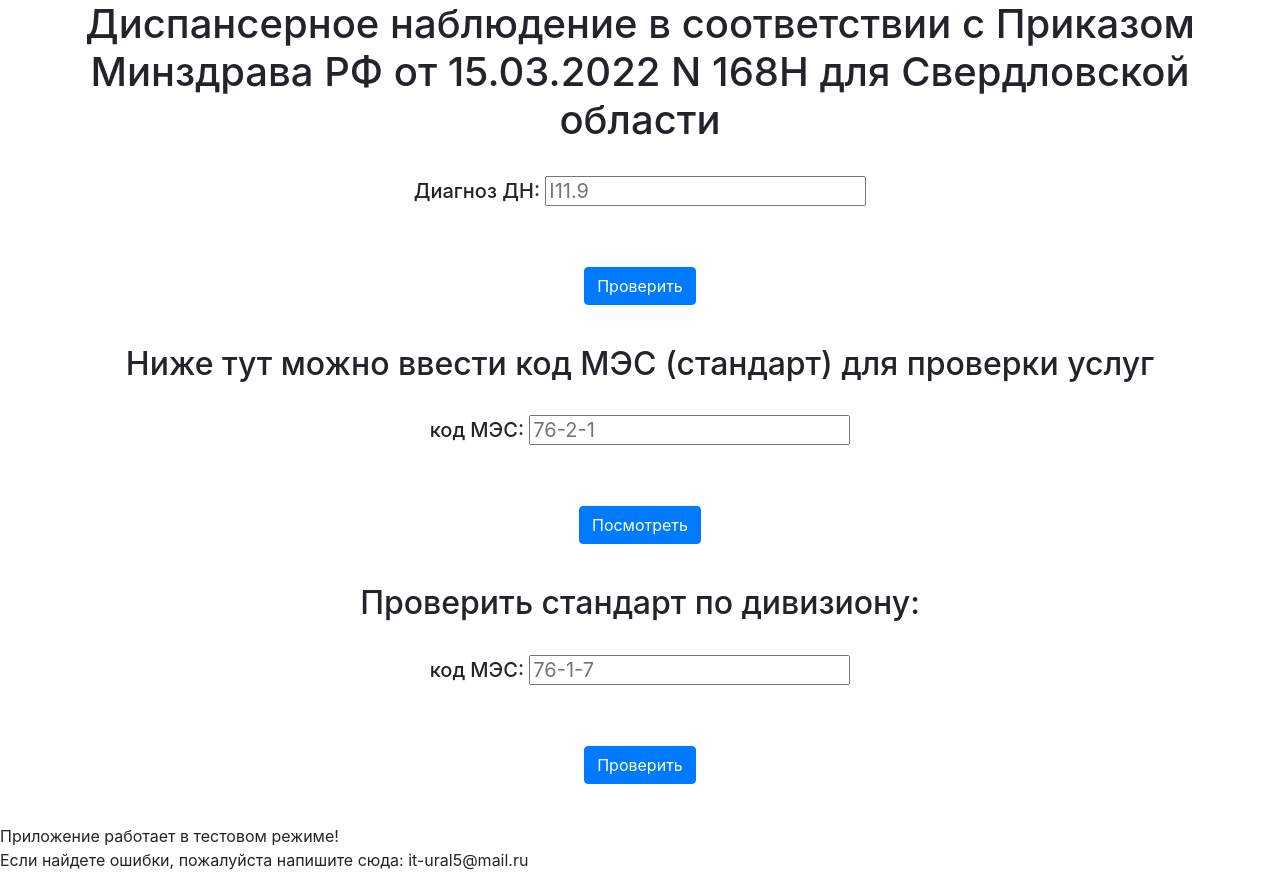
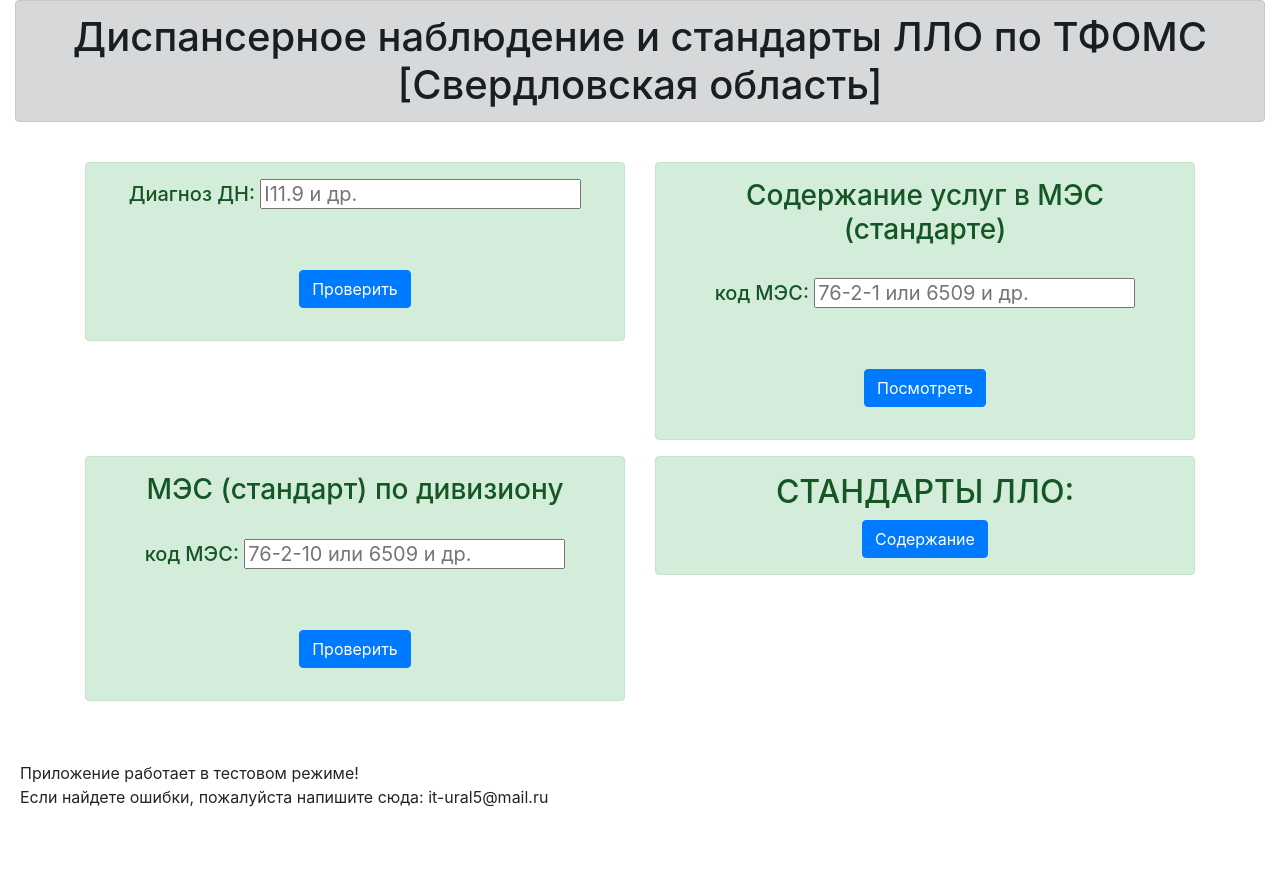
Before and after one commit to Azik90/django-disp_nab, a Django app: page / in a window 1280 px wide. After the commit the page ends 807 px from the top, so only its background shows below. Run offline with Django 3.2, Linux system fonts and the light colour scheme.

Commit message:
добавлены стандарты лло и обновление начальная страница

```diff
--- a/disp_nab/urls.py
+++ b/disp_nab/urls.py
@@ -24,6 +24,7 @@ urlpatterns = [
     path('standart', views.usluga, name='usluga'),
     path('uslmes', views.mes_usl, name='uslmes'),
     path('info', views.info, name='info'),
+    path('llo', views.llo, name='llo'),
 ]
 
 urlpatterns += static(settings.MEDIA_URL, documment_root = settings.MEDIA_ROOT)
--- a/uslugi/templates/uslugi/home.html
+++ b/uslugi/templates/uslugi/home.html
@@ -27,48 +27,82 @@
 
 <div class="container-fluid text-center">
 
-    <h1>Диспансерное наблюдение в соответствии с Приказом Минздрава РФ от 15.03.2022 N 168Н для Свердловской области</h1>
-
-    <h2></h2>
-    <br>
-    <form action="{% url 'usluga' %}">
-
-        <h5><label for="name">Диагноз ДН:  </label>
-        <input type="text" name="code" placeholder="I11.9" id="code" required></h5>
-        <br>
-        <br>
-        <input type="submit" value="Проверить" class="btn btn-primary">
-
-    </form>
+    <h1 class="alert alert-dark">Диспансерное наблюдение и стандарты ЛЛО по ТФОМС [Свердловская область]</h1>
 
     <br>
-    <h2>Ниже тут можно ввести код МЭС (стандарт) для проверки услуг</h2>
-    <br>
-    <form action="{% url 'uslmes' %}">
 
-        <h5><label for="name">код МЭС:  </label>
-        <input type="text" name="mes" placeholder="76-2-1" id="mes" required></h5>
-        <br>
-        <br>
-        <input type="submit" value="Посмотреть" class="btn btn-primary">
+    <div class="container overflow-hidden text-center">
+        <div class="row gy-5">
+          <div class="col-6">
+            <div class="p-3 alert alert-success">
 
-    </form>
-    <br>
-    <h2>Проверить стандарт по дивизиону:</h2>
-    <br>
-    <form action="{% url 'info' %}">
+                <form action="{% url 'usluga' %}">
 
-        <h5><label for="name">код МЭС:  </label>
-        <input type="text" name="mes" placeholder="76-1-7" id="mes" required></h5>
-        <br>
-        <br>
-        <input type="submit" value="Проверить" class="btn btn-primary">
+                    <h5><label for="name">Диагноз ДН:  </label>
+                    <input type="text" name="code" placeholder="I11.9 и др." id="code" required></h5>
+                    <br>
+                    <br>
+                    <input type="submit" value="Проверить" class="btn btn-primary">
 
-    </form>
+                </form>
+
+            </div>
+          </div>
+          <div class="col-6">
+            <div class="p-3 alert alert-success">
+
+                <h3>Содержание услуг в МЭС (стандарте)</h3>
+                <br>
+                <form action="{% url 'uslmes' %}">
+
+                    <h5><label for="name">код МЭС:  </label>
+                    <input type="text" name="mes" placeholder="76-2-1 или 6509 и др." id="mes" required></h5>
+                    <br>
+                    <br>
+                    <input type="submit" value="Посмотреть" class="btn btn-primary">
+
+                </form>
+
+
+            </div>
+          </div>
+          <div class="col-6">
+            <div class="p-3 alert alert-success">
+
+                <h3>МЭС (стандарт) по дивизиону</h3>
+                <br>
+                <form action="{% url 'info' %}">
+
+                    <h5><label for="name">код МЭС:  </label>
+                    <input type="text" name="mes" placeholder="76-2-10 или 6509 и др." id="mes" required></h5>
+                    <br>
+                    <br>
+                    <input type="submit" value="Проверить" class="btn btn-primary">
+
+                </form>
+
+            </div>
+          </div>
+          <div class="col-6">
+            <div class="p-3 alert alert-success">
+
+                <h2>СТАНДАРТЫ ЛЛО:</h2>
+                <a href="{% url 'llo' %}" class="btn btn-primary"> Содержание </a>
+
+            </div>
+          </div>
+        </div>
+      </div>
 
 </div>
 
 <br>
-<div>Приложение работает в тестовом режиме!</div>
-<div>Если найдете ошибки, пожалуйста напишите сюда: it-ural5@mail.ru</div>
+<div style="margin: 20px;">
+  Приложение работает в тестовом режиме!
+  <br>
+  Если найдете ошибки, пожалуйста напишите сюда: it-ural5@mail.ru
+  <br>
+
+</div>
+
 </body>
--- a/uslugi/views.py
+++ b/uslugi/views.py
@@ -428,3 +428,17 @@ def info(request):
 
     return render(request,'uslugi/info.html',{'stand':stand, 'mes_name':mes_name, 'kol300min':kol300min, 'kol300max':kol300max,
                                                  'kol301min':kol301min, 'kol301max':kol301max})
+
+def llo(request):
+    con = sqlite3.connect('mes_mkb.db') # подключимся базе данных
+    sql = con.cursor()
+    sql.execute("""SELECT MEDSTANDARD, NAME
+        FROM SPSERVSTANDARD
+        where MEDSTANDARD like 'PLT%'
+        group by  MEDSTANDARD,NAME
+        order by NAME""") # запросим все элементы из таблицы
+    REC = sql.fetchall() # получаем все записи из базы данных, используя метод cursor.fetchall()
+    con.close()
+
+
+    return render(request,'uslugi/llo.html',{'mes_name':REC})
```
Also changed, not shown: uslugi/templates/uslugi/llo.html (added, +42 -0 lines).
